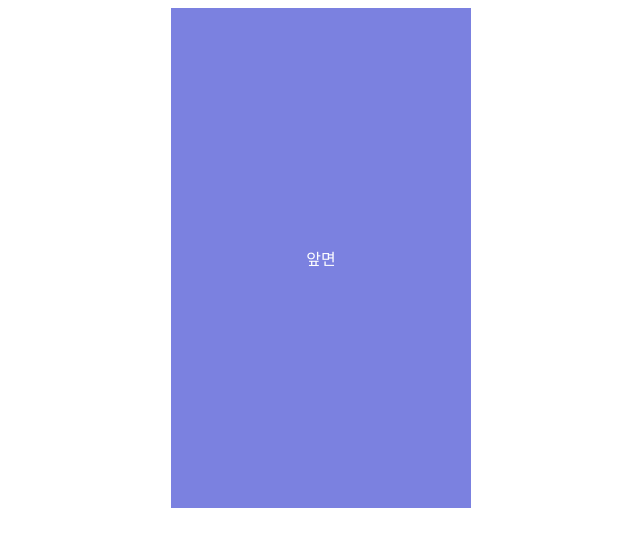
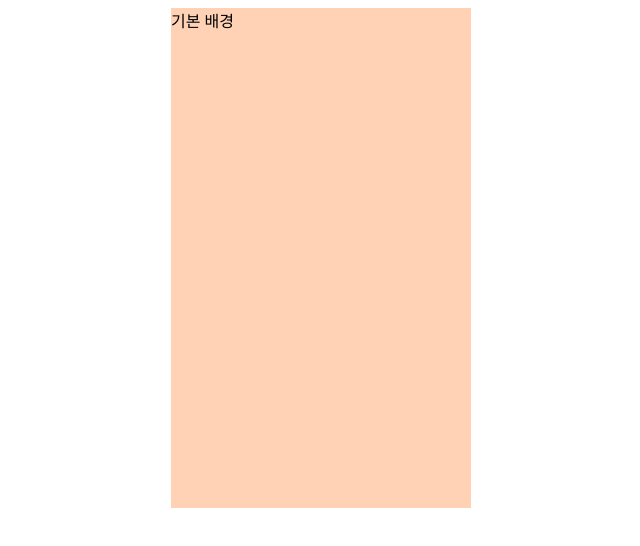
Before and after one commit to yesroad/example-project, a Next.js app: page /animation/flip in a window 1280 px wide. Shown: the top 546 px of the page, without its empty margins (319-959 px from the left). Built offline with nearby package versions, Linux system fonts and the light colour scheme.

Commit message:
flip 애니메이션 수정

```diff
--- a/src/pages/animation/flip/flip.module.scss
+++ b/src/pages/animation/flip/flip.module.scss
@@ -1,10 +1,34 @@
+// 카드 flip 애니메이션
 @keyframes flipAni {
 	0% {
+		opacity: 0;
+	}
+	10% {
 		transform: rotateY(0deg);
+	}
+	50% {
+		opacity: 1;
 	}
 	100% {
 		transform: rotateY(360deg);
 	}
+}
+
+// 기본 카드 없어짐
+@keyframes fadeOutAni {
+	0% {
+		opacity: 1;
+	}
+	100% {
+		opacity: 0;
+	}
+}
+
+.fadeOutAniActive {
+	animation-name: fadeOutAni;
+	animation-duration: 0.5s;
+	animation-timing-function: ease;
+	animation-fill-mode: forwards; // 애니메이션 끝나고 마지막 현상 유지
 }
 
 .flipAniActive {
@@ -13,21 +37,37 @@
 	animation-timing-function: ease;
 }
 
-.flipBox {
+.wrapper {
+	width: 600px;
+	height: auto;
+	position: relative;
+	margin: 0 auto;
+
+	.default {
 		width: 300px;
-	height: auto;
+		height: 500px;
 		margin: 0 auto;
 		perspective: 1000px;
 		display: flex;
 		justify-content: space-between;
+		background: #fcad;
+	}
+
+	.flipBox {
+		width: 300px;
+		display: flex;
+		justify-content: space-between;
 		.flip {
+			opacity: 1;
 			width: 300px;
 			height: 500px;
-		position: relative;
+			perspective: 1000px;
 			color: #fff;
 			transform-style: preserve-3d;
 			transform: rotateY(0deg);
 			transition: 0.5s;
+			top: 0;
+			position: absolute;
 
 			.front,
 			.back {
@@ -50,3 +90,4 @@
 			}
 		}
 	}
+}
--- a/src/pages/animation/flip/index.tsx
+++ b/src/pages/animation/flip/index.tsx
@@ -6,14 +6,26 @@ function Flip() {
 	const [flipAni, setFlipAni] = useState(false);
 
 	return (
-		<div className={styles.flipBox} onClick={() => setFlipAni(!flipAni)}>
+		<div className={styles.wrapper}>
 			<div
-				className={classNames(styles.flip, {
-					[styles.flipAniActive]: flipAni,
+				className={classNames(styles.default, {
+					[styles.fadeOutAniActive]: flipAni,
 				})}
+				onClick={() => setFlipAni(true)}
 			>
-				<div className={styles.front}>앞면</div>
-				<div className={styles.back}>뒷면</div>
+				기본 배경
+			</div>
+			<div className={styles.flipBox}>
+				{flipAni && (
+					<div
+						className={classNames(styles.flip, {
+							[styles.flipAniActive]: flipAni,
+						})}
+					>
+						<div className={styles.front}>앞면</div>
+						<div className={styles.back}>뒷면</div>
+					</div>
+				)}
 			</div>
 		</div>
 	);
```
Lines whose indentation alone changed are shown as unchanged.
